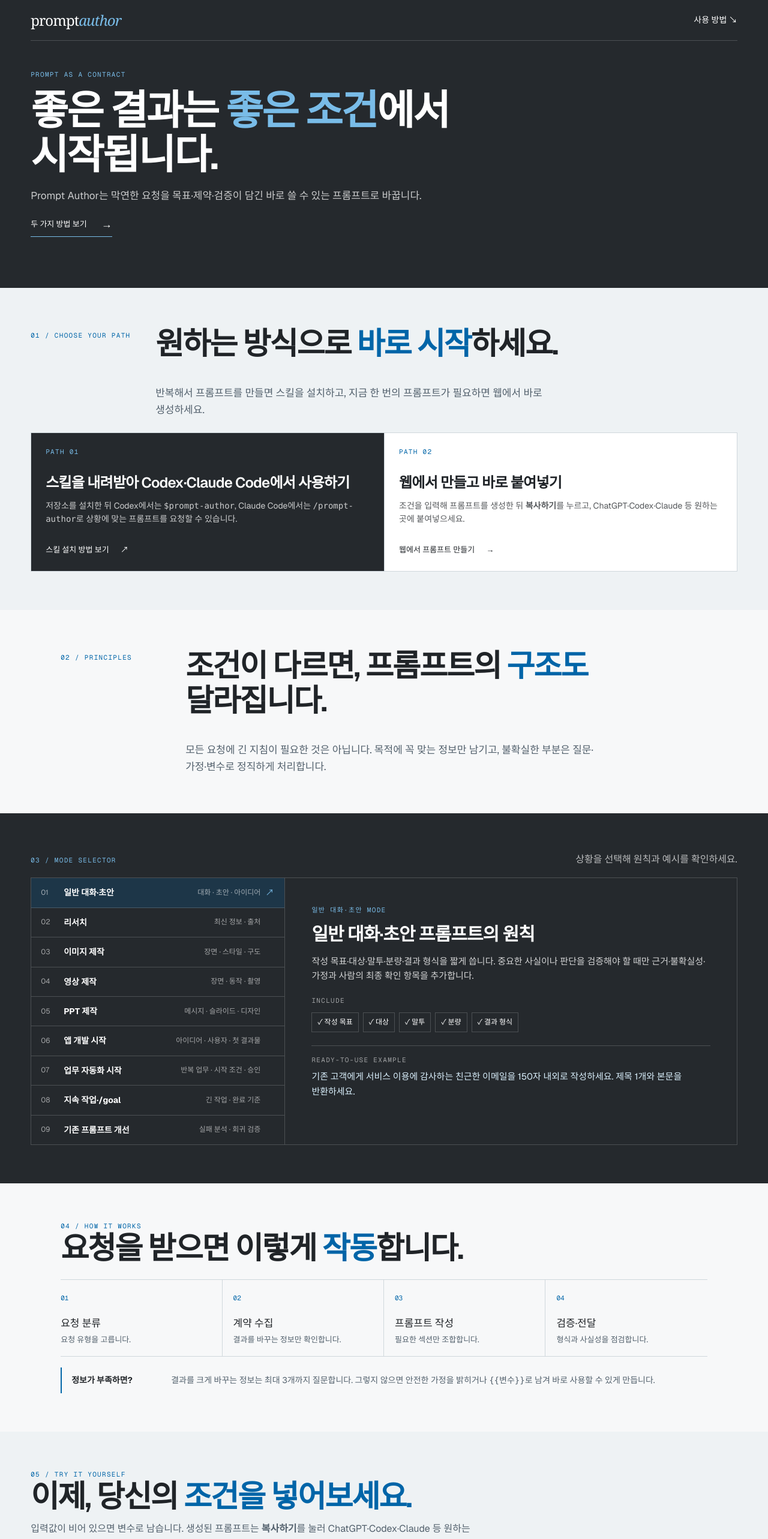
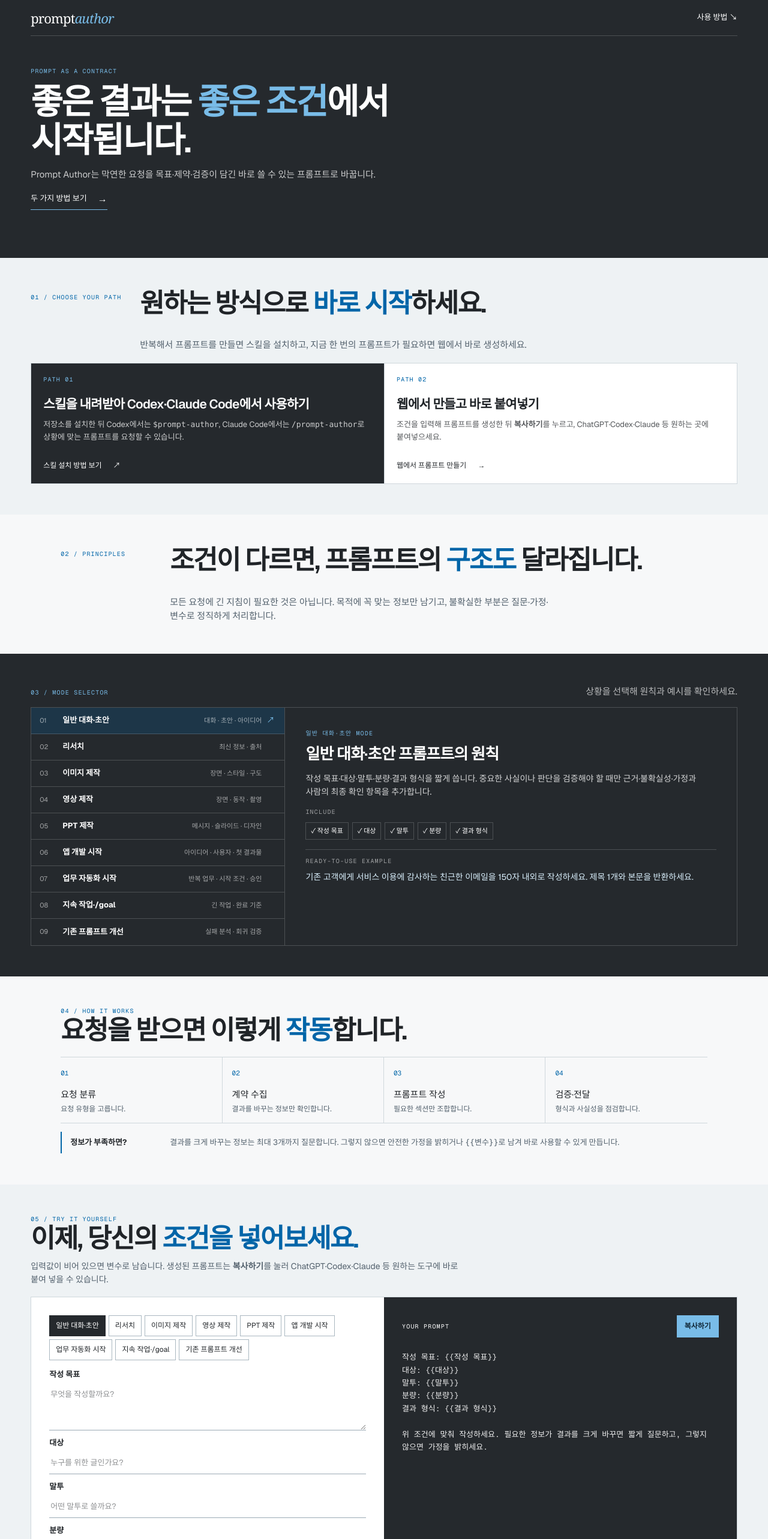
Before and after one commit to jeonys-12/prompt-author-work, a Next.js app in the folder website/: page / in a window 1280 px wide. Shown: the top 2566 px of the page at 60% size. Built offline with nearby package versions, Linux system fonts and the light colour scheme.

Commit message:
Compact typography and spacing

```diff
--- a/website/app/globals.css
+++ b/website/app/globals.css
@@ -22,7 +22,7 @@ body {
   overflow-y: auto;
   background: var(--paper);
   color: var(--ink);
-  font: 16px/1.6 var(--font-geist-sans), Arial, sans-serif;
+  font: 15px/1.58 var(--font-geist-sans), Arial, sans-serif;
   word-break: keep-all;
 }
 button, input, textarea, select { font: inherit; }
@@ -30,34 +30,34 @@ button { cursor: pointer; }
 a { text-underline-offset: 4px; }
 h1, h2, h3, p { margin-top: 0; }
 h1, h2 { font-weight: 600; letter-spacing: -0.04em; }
-nav, footer { display: flex; align-items: center; justify-content: space-between; font-size: 14px; }
+nav, footer { display: flex; align-items: center; justify-content: space-between; font-size: 13px; }
 nav a, footer a { color: inherit; text-decoration: none; }
-.brand { font: 24px Georgia, serif; letter-spacing: -0.04em; }
+.brand { font: 22px Georgia, serif; letter-spacing: -0.04em; }
 .brand span { color: var(--accent-light); font-style: italic; }
 .eyebrow, .section-kicker, .mono {
-  font: 11px/1.4 var(--font-geist-mono), ui-monospace, monospace;
+  font: 10px/1.4 var(--font-geist-mono), ui-monospace, monospace;
   letter-spacing: 0.12em;
   text-transform: uppercase;
 }
 
 .hero {
-  min-height: 480px;
-  padding: 0 clamp(20px, 4vw, 64px) 36px;
+  min-height: 430px;
+  padding: 0 clamp(20px, 4vw, 64px) 28px;
   color: var(--white);
   background: var(--deep);
 }
-.hero nav { max-width: var(--content); height: 68px; margin: auto; border-bottom: 1px solid var(--line-dark); }
-.hero-grid { max-width: var(--content); min-height: 376px; margin: auto; display: flex; align-items: center; }
+.hero nav { max-width: var(--content); height: 60px; margin: auto; border-bottom: 1px solid var(--line-dark); }
+.hero-grid { max-width: var(--content); min-height: 342px; margin: auto; display: flex; align-items: center; }
 .hero-grid > div { width: 100%; }
-.eyebrow { margin-bottom: 16px; color: var(--accent-light); }
-h1 { max-width: 920px; margin-bottom: 18px; font-size: clamp(42px, 5.3vw, 68px); line-height: 1.08; }
+.eyebrow { margin-bottom: 12px; color: var(--accent-light); }
+h1 { max-width: 860px; margin-bottom: 14px; font-size: clamp(38px, 4.8vw, 58px); line-height: 1.1; }
 h1 em, h2 em { color: var(--accent-light); font-style: normal; }
-.lede { max-width: 720px; margin-bottom: 0; color: rgba(255, 255, 255, 0.76); font-size: 17px; }
+.lede { max-width: 680px; margin-bottom: 0; color: rgba(255, 255, 255, 0.76); font-size: 15px; }
 .primary {
   display: inline-flex;
-  gap: 24px;
+  gap: 18px;
   align-items: center;
-  margin-top: 20px;
+  margin-top: 16px;
   padding-bottom: 5px;
   border-bottom: 1px solid var(--accent-light);
   color: var(--white);
@@ -65,27 +65,27 @@ h1 em, h2 em { color: var(--accent-light); font-style: normal; }
   text-decoration: none;
 }
 .primary:hover { color: var(--accent-light); }
-.primary span { font-size: 18px; }
+.primary span { font-size: 16px; }
 
-.section { padding: clamp(44px, 5vw, 64px) clamp(20px, 4vw, 64px); }
+.section { padding: clamp(36px, 4vw, 52px) clamp(20px, 4vw, 64px); }
 .section-kicker { color: var(--accent); }
 .intro, .paths-heading {
   max-width: var(--content);
   margin: auto;
   display: grid;
-  grid-template-columns: 180px 1fr;
-  gap: 28px;
+  grid-template-columns: 160px 1fr;
+  gap: 22px;
 }
 .intro .section-kicker, .paths-heading .section-kicker { padding-top: 8px; }
 .intro h2, .intro .section-copy, .paths-heading h2, .paths-heading > p:last-child { grid-column: 2; }
 .intro h2, .paths-heading h2, .how h2, .practice h2 {
   max-width: 900px;
-  margin-bottom: 12px;
-  font-size: clamp(34px, 4vw, 52px);
+  margin-bottom: 10px;
+  font-size: clamp(30px, 3.6vw, 44px);
   line-height: 1.14;
 }
 .intro h2 em, .paths-heading h2 em, .how h2 em, .practice h2 em { color: var(--accent); }
-.section-copy, .paths-heading > p:last-child { max-width: 680px; margin-bottom: 0; color: var(--muted); font-size: 17px; }
+.section-copy, .paths-heading > p:last-child { max-width: 660px; margin-bottom: 0; color: var(--muted); font-size: 15px; }
 
 .paths { background: var(--soft); }
 .path-cards, .mode-header, .mode-layout, .how, .practice-heading, .workbench {
@@ -93,33 +93,34 @@ h1 em, h2 em { color: var(--accent-light); font-style: normal; }
   margin-left: auto;
   margin-right: auto;
 }
-.path-cards { margin-top: 24px; display: grid; grid-template-columns: 1fr 1fr; border: 1px solid var(--line); }
-.path-card { min-height: 230px; padding: 24px; display: flex; flex-direction: column; }
+.path-cards { margin-top: 18px; display: grid; grid-template-columns: 1fr 1fr; border: 1px solid var(--line); }
+.path-card { min-height: 200px; padding: 20px; display: flex; flex-direction: column; }
 .path-card + .path-card { border-left: 1px solid var(--line); }
 .skill-path { background: var(--deep); color: var(--white); }
 .web-path { background: var(--white); color: var(--ink); }
-.path-card .mono { margin-bottom: 28px; color: var(--accent-light); }
+.path-card .mono { margin-bottom: 20px; color: var(--accent-light); }
 .web-path .mono { color: var(--accent); }
 .path-number { display: none; }
 .path-card h3 {
   max-width: 520px;
   margin-bottom: 10px;
-  font: 600 24px/1.35 var(--font-geist-sans), Arial, sans-serif;
+  font: 600 21px/1.35 var(--font-geist-sans), Arial, sans-serif;
   letter-spacing: -0.03em;
 }
-.path-card p:not(.mono) { max-width: 560px; margin-bottom: 14px; opacity: 0.76; font-size: 14px; }
-.path-card a { width: fit-content; margin-top: auto; color: inherit; font-size: 13px; }
+.path-card p:not(.mono) { max-width: 560px; margin-bottom: 12px; opacity: 0.76; font-size: 13px; }
+.path-card a { width: fit-content; margin-top: auto; color: inherit; font-size: 12px; }
 .path-card a span { margin-left: 16px; }
 
 .mode-section { background: var(--deep); color: var(--white); }
 .mode-section .section-kicker { color: var(--accent-light); }
-.mode-header { margin-bottom: 18px; display: flex; align-items: baseline; justify-content: space-between; }
+.mode-header { margin-bottom: 14px; display: flex; align-items: baseline; justify-content: space-between; }
 .mode-header > p:last-child { margin-bottom: 0; color: rgba(255, 255, 255, 0.68); }
 .mode-layout { display: grid; grid-template-columns: 0.72fr 1.28fr; border: 1px solid var(--line-dark); }
 .mode-list { border-right: 1px solid var(--line-dark); }
 .mode-list button {
   width: 100%;
-  padding: 13px 16px;
+  min-height: 44px;
+  padding: 10px 14px;
   display: grid;
   grid-template-columns: 30px 1fr auto 16px;
   gap: 8px;
@@ -128,83 +129,83 @@ h1 em, h2 em { color: var(--accent-light); font-style: normal; }
   border-bottom: 1px solid var(--line-dark);
   background: transparent;
   color: var(--white);
-  font-size: 14px;
+  font-size: 13px;
   text-align: left;
 }
 .mode-list button:last-child { border-bottom: 0; }
-.mode-list button span, .mode-list button small { color: rgba(255, 255, 255, 0.58); font-size: 12px; }
+.mode-list button span, .mode-list button small { color: rgba(255, 255, 255, 0.58); font-size: 11px; }
 .mode-list button i { color: var(--accent-light); font-style: normal; opacity: 0; }
 .mode-list button:hover, .mode-list button.active { background: rgba(0, 101, 168, 0.22); }
 .mode-list button.active i { opacity: 1; }
-.mode-detail { padding: clamp(28px, 4vw, 44px); }
-.detail-tag { color: var(--accent-light); font: 11px var(--font-geist-mono), monospace; letter-spacing: 0.12em; }
-.mode-detail h3 { margin: 14px 0; font: 600 30px/1.3 var(--font-geist-sans), Arial, sans-serif; letter-spacing: -0.03em; }
-.detail-rule { max-width: 680px; color: rgba(255, 255, 255, 0.8); font-size: 15px; }
-.needs { display: flex; gap: 7px; flex-wrap: wrap; margin: 22px 0; }
+.mode-detail { padding: clamp(22px, 3vw, 34px); }
+.detail-tag { color: var(--accent-light); font: 10px var(--font-geist-mono), monospace; letter-spacing: 0.12em; }
+.mode-detail h3 { margin: 12px 0; font: 600 26px/1.3 var(--font-geist-sans), Arial, sans-serif; letter-spacing: -0.03em; }
+.detail-rule { max-width: 680px; color: rgba(255, 255, 255, 0.8); font-size: 14px; }
+.needs { display: flex; gap: 6px; flex-wrap: wrap; margin: 16px 0; }
 .needs .label { width: 100%; margin: 0 0 4px; }
-.needs span { padding: 6px 9px; border: 1px solid var(--line-dark); font-size: 12px; }
+.needs span { padding: 5px 8px; border: 1px solid var(--line-dark); font-size: 11px; }
 .label { color: rgba(255, 255, 255, 0.56); }
-.example { padding-top: 16px; border-top: 1px solid var(--line-dark); }
+.example { padding-top: 12px; border-top: 1px solid var(--line-dark); }
 .example .label { margin-bottom: 8px; }
-.example blockquote { margin: 0; color: #d9effc; font-size: 15px; line-height: 1.65; }
+.example blockquote { margin: 0; color: #d9effc; font-size: 14px; line-height: 1.6; }
 
-.flow { margin-top: 22px; display: grid; grid-template-columns: repeat(4, 1fr); border-block: 1px solid var(--line); }
-.flow div { min-height: 118px; padding: 16px 18px; border-right: 1px solid var(--line); }
+.flow { margin-top: 18px; display: grid; grid-template-columns: repeat(4, 1fr); border-block: 1px solid var(--line); }
+.flow div { min-height: 100px; padding: 13px 16px; border-right: 1px solid var(--line); }
 .flow div:first-child { padding-left: 0; }
 .flow div:last-child { border-right: 0; }
 .flow span { color: var(--accent); font: 11px var(--font-geist-mono), monospace; }
-.flow h3 { margin: 18px 0 4px; font-size: 17px; }
-.flow p { margin-bottom: 0; color: var(--muted); font-size: 13px; }
+.flow h3 { margin: 14px 0 3px; font-size: 15px; }
+.flow p { margin-bottom: 0; color: var(--muted); font-size: 12px; }
 .how aside {
-  margin-top: 18px;
-  padding: 10px 0 10px 16px;
+  margin-top: 14px;
+  padding: 8px 0 8px 14px;
   display: grid;
   grid-template-columns: 150px 1fr;
   gap: 16px;
   border-left: 2px solid var(--accent);
-  font-size: 14px;
+  font-size: 13px;
 }
 .how aside span { color: var(--muted); }
 
 .practice { background: var(--soft); }
-.practice-heading > p:last-child { max-width: 760px; margin-bottom: 0; color: var(--muted); }
+.practice-heading > p:last-child { max-width: 740px; margin-bottom: 0; color: var(--muted); font-size: 14px; }
 .workbench {
-  margin-top: 24px;
+  margin-top: 18px;
   display: grid;
   grid-template-columns: 1fr 1fr;
   border: 1px solid var(--line);
   scroll-margin-top: 20px;
 }
-.form-panel, .output-panel { padding: clamp(24px, 3vw, 36px); }
+.form-panel, .output-panel { padding: clamp(20px, 2.5vw, 30px); }
 .form-panel { background: var(--white); }
-.form-panel label { display: block; margin-bottom: 14px; font-size: 14px; font-weight: 600; }
+.form-panel label { display: block; margin-bottom: 11px; font-size: 13px; font-weight: 600; }
 .form-panel input, .form-panel textarea, .form-panel select {
   width: 100%;
   display: block;
-  margin-top: 6px;
-  padding: 10px 2px;
+  margin-top: 4px;
+  padding: 8px 2px;
   border: 0;
   border-bottom: 1px solid #9baab5;
   border-radius: 0;
   outline: 0;
   background: transparent;
   color: var(--ink);
-  font-size: 14px;
+  font-size: 13px;
   font-weight: 400;
 }
 .form-panel input:focus, .form-panel textarea:focus { border-color: var(--accent); box-shadow: 0 1px var(--accent); }
 .form-panel textarea { resize: vertical; }
-.mode-choices { display: flex; flex-wrap: wrap; gap: 6px; margin-bottom: 18px; }
+.mode-choices { display: flex; flex-wrap: wrap; gap: 5px; margin-bottom: 14px; }
 .mode-choices button { padding: 7px 10px; border: 1px solid #aab7c0; background: transparent; font-size: 12px; }
 .mode-choices button.active { border-color: var(--deep); background: var(--deep); color: var(--white); }
-.ghost { margin-top: 6px; padding: 10px 14px; border: 1px solid var(--ink); background: transparent; font-size: 12px; }
+.ghost { margin-top: 4px; min-height: 40px; padding: 8px 12px; border: 1px solid var(--ink); background: transparent; font-size: 12px; }
 .ghost span { margin-left: 18px; }
 .reference-help { margin: 2px 0 12px; color: var(--muted); font-size: 12px; }
 .reference-help a { color: var(--accent); font-weight: 600; }
 .file-status { margin: -6px 0 12px; color: #00558f; font-size: 12px; font-weight: 600; }
 .form-panel .verification-option { display: flex; align-items: center; gap: 8px; font-weight: 500; }
 .form-panel .verification-option input { width: auto; margin: 0; accent-color: var(--accent); }
-.output-panel { min-height: 420px; display: flex; flex-direction: column; background: var(--deep); color: var(--white); }
+.output-panel { min-height: 360px; display: flex; flex-direction: column; background: var(--deep); color: var(--white); }
 .output-top { display: flex; align-items: center; justify-content: space-between; }
 .output-top button {
   padding: 8px 12px;
@@ -215,15 +216,15 @@ h1 em, h2 em { color: var(--accent-light); font-style: normal; }
   font-weight: 600;
 }
 .output-panel pre {
-  margin: 28px 0 auto;
+  margin: 22px 0 auto;
   white-space: pre-wrap;
   color: rgba(255, 255, 255, 0.92);
-  font: 14px/1.7 var(--font-geist-mono), monospace;
+  font: 13px/1.65 var(--font-geist-mono), monospace;
 }
 .output-note { margin-bottom: 0; padding-top: 14px; border-top: 1px solid var(--line-dark); color: rgba(255, 255, 255, 0.62); font-size: 12px; }
 
-footer { padding: 22px clamp(20px, 4vw, 64px); background: #1d2023; color: var(--white); }
-footer p { margin: 0; color: rgba(255, 255, 255, 0.62); font-size: 13px; }
+footer { padding: 18px clamp(20px, 4vw, 64px); background: #1d2023; color: var(--white); }
+footer p { margin: 0; color: rgba(255, 255, 255, 0.62); font-size: 12px; }
 
 @media (max-width: 900px) {
   .intro, .paths-heading, .mode-layout, .workbench, .path-cards { grid-template-columns: 1fr; }
@@ -232,25 +233,25 @@ footer p { margin: 0; color: rgba(255, 255, 255, 0.62); font-size: 13px; }
   .path-card + .path-card { border-top: 1px solid var(--line); border-left: 0; }
   .mode-list { border-right: 0; border-bottom: 1px solid var(--line-dark); }
   .mode-list button { grid-template-columns: 30px 1fr auto 16px; }
-  .mode-detail { padding: 28px 22px; }
+  .mode-detail { padding: 22px 18px; }
   .flow { grid-template-columns: 1fr 1fr; }
   .flow div:nth-child(2) { border-right: 0; }
   .flow div:nth-child(n + 3) { border-top: 1px solid var(--line); }
 }
 
 @media (max-width: 560px) {
-  .hero { min-height: 420px; }
-  .hero nav { height: 60px; }
-  .hero-grid { min-height: 324px; }
-  h1 { font-size: clamp(38px, 11vw, 48px); }
-  .lede { font-size: 15px; }
-  .section { padding-top: 40px; padding-bottom: 40px; }
+  .hero { min-height: 370px; }
+  .hero nav { height: 56px; }
+  .hero-grid { min-height: 286px; }
+  h1 { font-size: clamp(34px, 10vw, 44px); }
+  .lede { font-size: 14px; }
+  .section { padding-top: 32px; padding-bottom: 32px; }
   .mode-header { display: block; }
-  .mode-header > p:last-child { font-size: 14px; }
+  .mode-header > p:last-child { font-size: 13px; }
   .mode-list button { grid-template-columns: 28px 1fr 16px; }
   .mode-list button small { display: none; }
   .flow { grid-template-columns: 1fr; }
-  .flow div, .flow div:first-child { min-height: 94px; padding: 14px 0; border-top: 1px solid var(--line); border-right: 0; }
+  .flow div, .flow div:first-child { min-height: 82px; padding: 11px 0; border-top: 1px solid var(--line); border-right: 0; }
   .flow div:first-child { border-top: 0; }
   .flow h3 { margin-top: 12px; }
   .how aside { grid-template-columns: 1fr; gap: 4px; }
```
